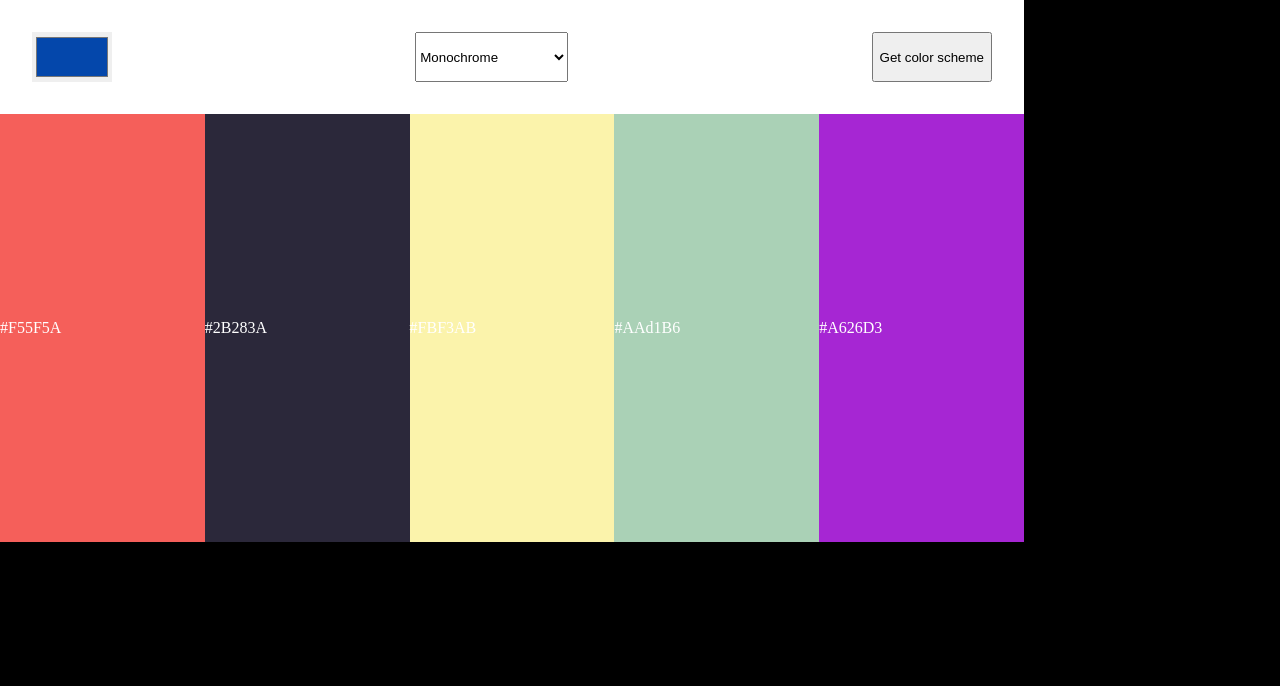
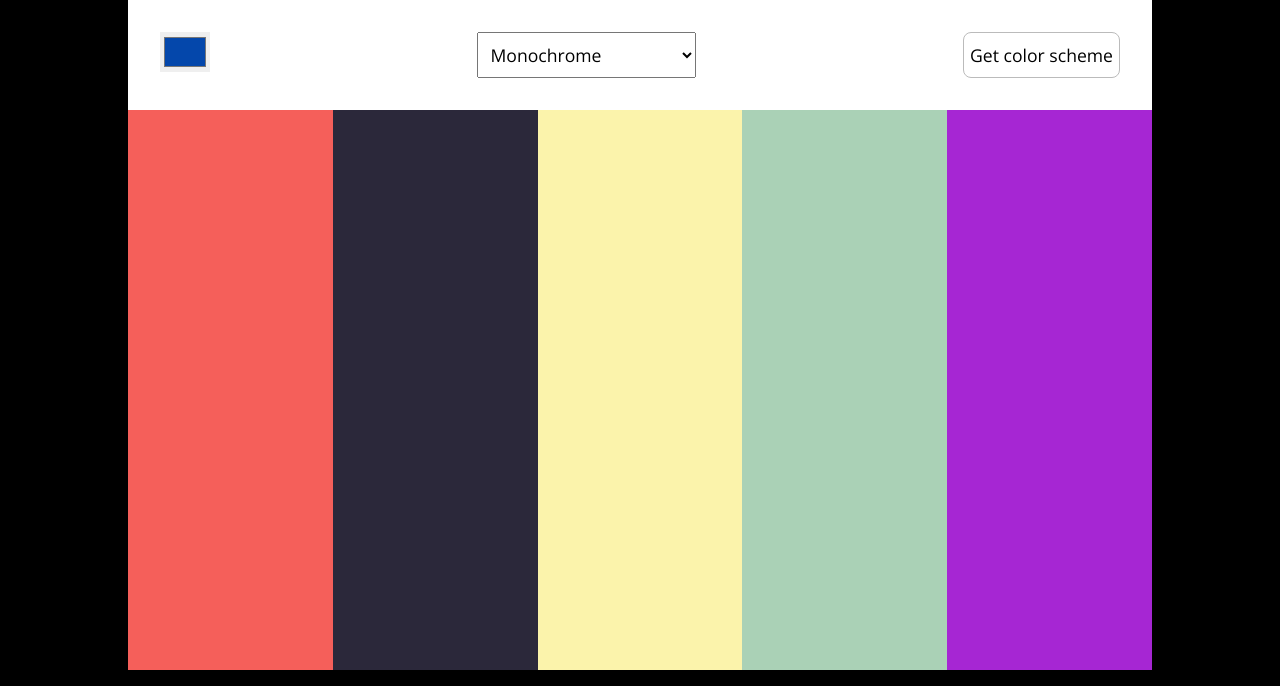
Before and after one commit to Ayush1M/color-scheme-generator, a plain HTML site: page index.html in a window 1280 px wide. Shown: the top 686 px of the page. Drawn offline with nearby package versions, Linux system fonts and the light colour scheme.

Commit message:
updated styling

```diff
--- a/index.html
+++ b/index.html
@@ -5,6 +5,12 @@
     <meta name="viewport" content="width=device-width, initial-scale=1.0">
     <title>Color Scheme Generator</title>
     <link rel="stylesheet" href="style.css">
+    <!-- google font -->
+    <link rel="preconnect" href="https://fonts.googleapis.com">
+    <link rel="preconnect" href="https://fonts.gstatic.com" crossorigin>
+    <link href="https://fonts.googleapis.com/css2?family=Open+Sans:ital,wght@0,300..800;1,300..800&display=swap" rel="stylesheet">
+    <!-- favicon -->
+    <link rel="icon" type="image/png" sizes="32x32" href="/favicon-32x32.png" />
 </head>
 <body>
     <main>
@@ -31,11 +37,19 @@
         </div>
 
         <div class="colors" id="colors">
-            <div class="color-1" id="color-1">#F55F5A</div>
-            <div class="color-2" id="color-2">#2B283A</div>
-            <div class="color-3" id="color-3">#FBF3AB</div>
-            <div class="color-4" id="color-4">#AAd1B6</div>
-            <div class="color-5" id="color-5">#A626D3</div>
+            <div class="color-1" id="color-1"></div>
+            <div class="color-2" id="color-2"></div>
+            <div class="color-3" id="color-3"></div>
+            <div class="color-4" id="color-4"></div>
+            <div class="color-5" id="color-5"></div>
+        </div>
+
+        <div class="colors">
+            <p class="text" id="text-1">#F55F5A</p>
+            <p class="text" id="text-2">#2B283A</p>
+            <p class="text" id="text-3">#FBF3AB</p>
+            <p class="text" id="text-4">#AAd1B6</p>
+            <p class="text" id="text-5">#A626D3</p>
         </div>
         </form>
     </main>
--- a/script.js
+++ b/script.js
@@ -18,6 +18,6 @@ formData.addEventListener("submit", (e)=>{
         const hex = color.hex.value
 
         document.getElementById(`color-${index+1}`).style.backgroundColor = hex
-        document.getElementById(`color-${index+1}`).textContent = hex
+        document.getElementById(`text-${index+1}`).textContent = hex
     }))
 })
--- a/style.css
+++ b/style.css
@@ -10,7 +10,38 @@
 
 body{
     background-color: #000;
+    font-family: "Open Sans", sans-serif;
+    overflow: hidden;
+}
 
+button,
+select{
+    font-family: "Open Sans", sans-serif;
+}
+
+button{
+    font-size: 1.1em;
+    background-color: #fff;
+    border: 1px solid #bbbbbb;
+    border-radius: 8px;
+    cursor: pointer;
+}
+
+select{
+    padding: .5em;
+    font-size: 1.1em;
+}
+
+button:hover{
+    background-color: #505050;
+    color: #fff;
+}
+
+#form-data{
+    display: flex;
+    flex-direction: column;
+    justify-content: center;
+    align-items: center;
 }
 
 .color-selection{
@@ -23,25 +54,24 @@ body{
 
 .color-picker{
     border: none;
-    width: 80px;
-    height: 50px;
+    width: 50px;
+    height: 40px;
 }
 
 .colors{
-    min-height: 50vh;
+    min-height: 70vh;
     width: 80%;
     display: grid;
-    grid-template-columns: 1fr 1fr 1fr 1fr 1fr;
+    grid-template-columns: repeat(5, 1fr);
+    text-align: center;
+    color:#fff;
 }
 
-.color-1,
-.color-2,
-.color-3,
-.color-4,
-.color-5{
-    padding: 100% 0;
-    color: #fff;
+.text{
+    font-size: 1.2em;
+    margin-top: 1em;
 }
+
 
 .color-1{
     background-color: #F55F5A;
```
Also changed, not shown: favicon-32x32.png (added).
